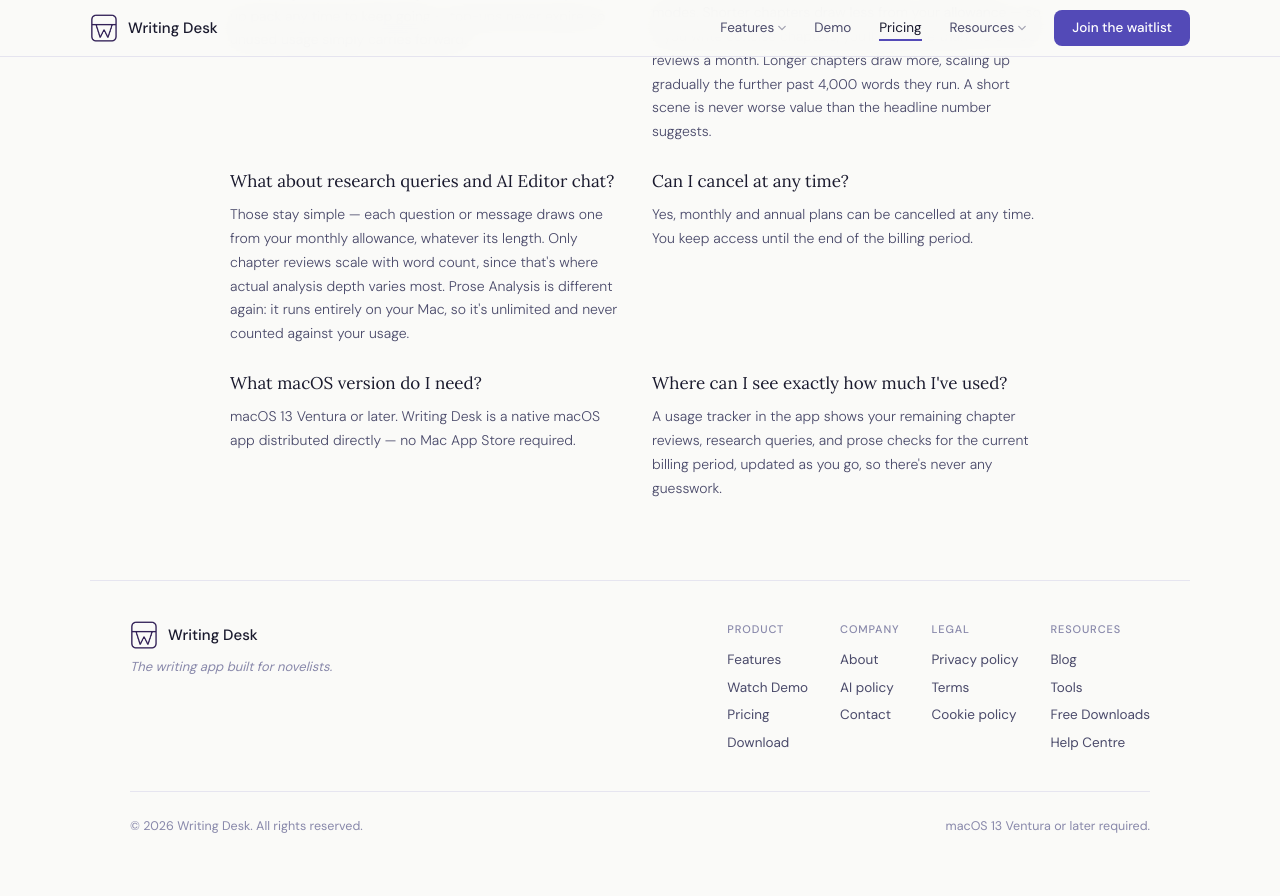
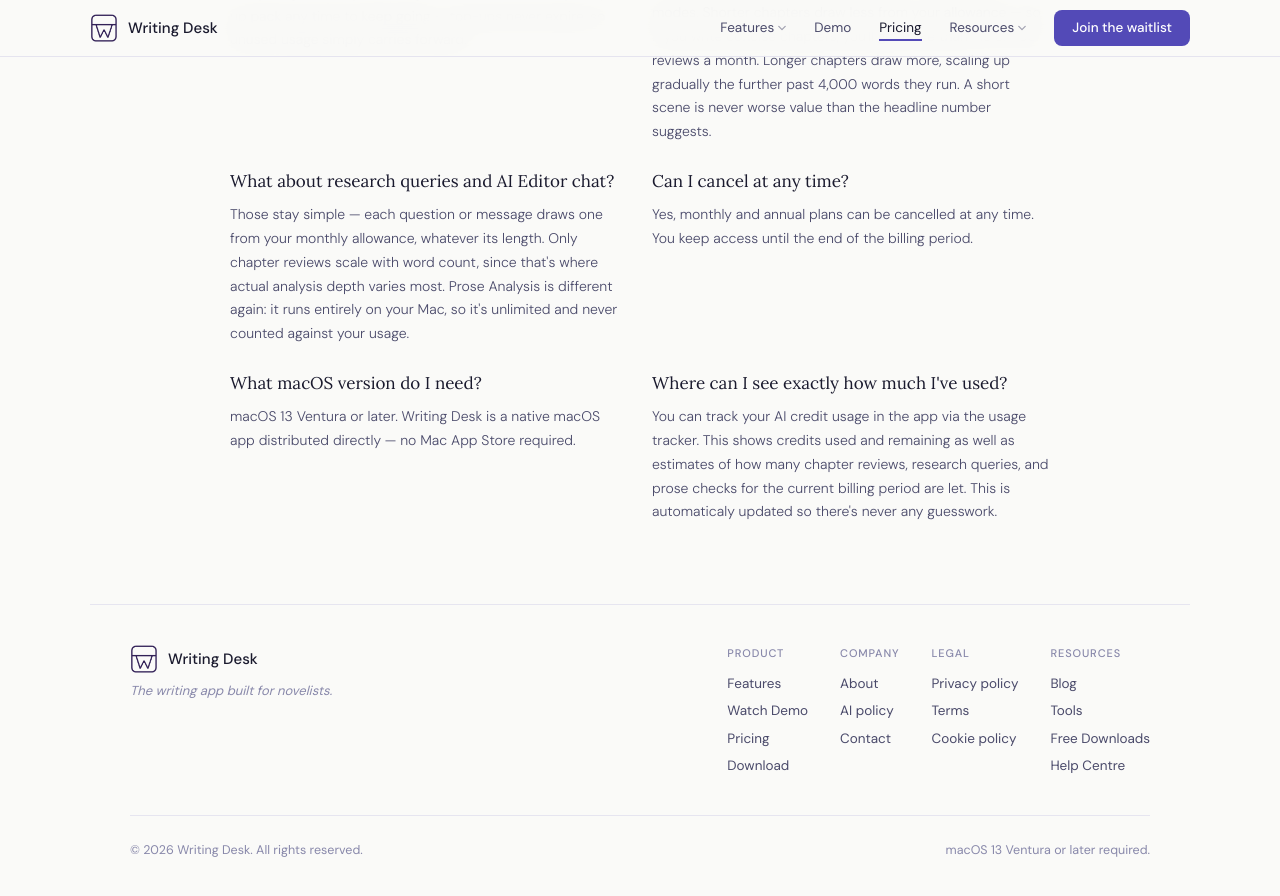
Before and after one commit to bluxon92-bit/writing-desk-site, a Jekyll site: the page built from pricing/index.html, in a window 1280 px wide and 900 px high, scrolled down 5163 px. Shown: the top 896 px of the window. Built offline with Jekyll 4.4.1, drawn with Linux system fonts in a browser that asks for light colours.

Commit message:
Update pricing FAQs

```diff
--- a/pricing/index.html
+++ b/pricing/index.html
@@ -338,7 +338,7 @@ permalink: /pricing/
     </div>
     <div>
       <h3 style="font-family:var(--serif);font-size:17px;font-weight:400;color:var(--ink);margin-bottom:8px">Where can I see exactly how much I've used?</h3>
-      <p style="font-size:14px;color:var(--ink-muted);font-weight:300;line-height:1.7">A usage tracker in the app shows your remaining chapter reviews, research queries, and prose checks for the current billing period, updated as you go, so there's never any guesswork.</p>
+      <p style="font-size:14px;color:var(--ink-muted);font-weight:300;line-height:1.7">You can track your AI credit usage in the app via the usage tracker. This shows credits used and remaining as well as estimates of how many chapter reviews, research queries, and prose checks for the current billing period are let. This is automaticaly updated so there's never any guesswork.</p>
     </div>
   </div>
 </div>
```
